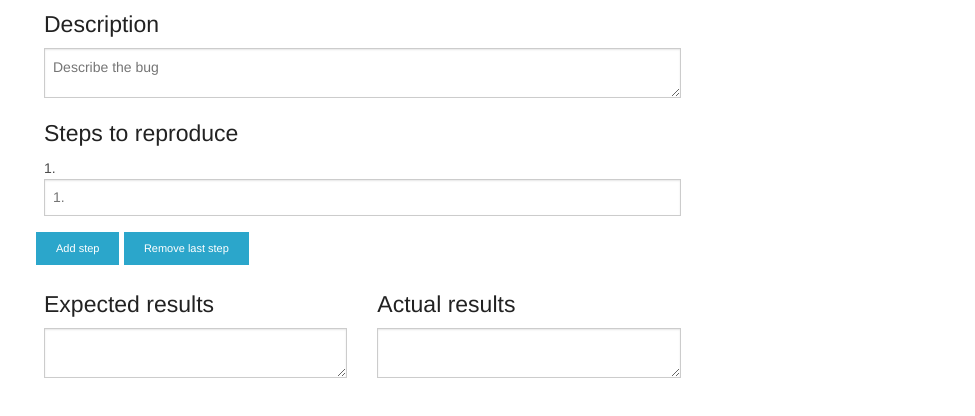
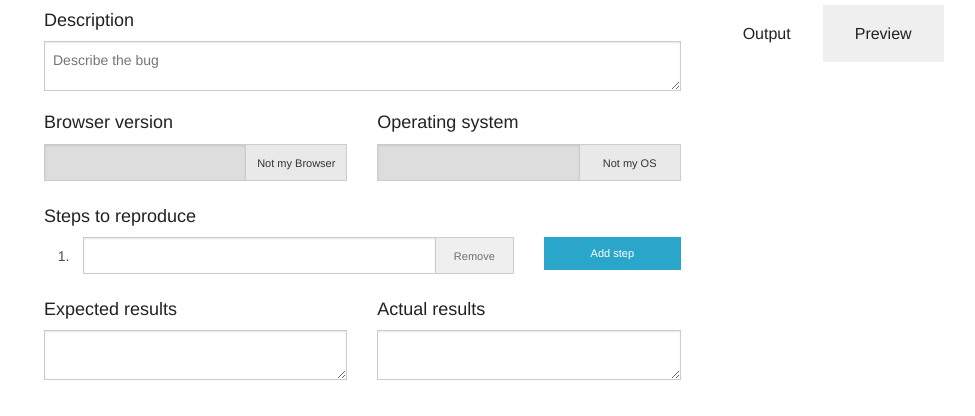
Before and after one commit to tyxchen/BBCode-bug-formatter, a plain HTML site: page index.html in a window 1280 px wide. Shown: the part 68-484 px from the top of the page, without its empty margins (111-1086 px from the left). Drawn offline with nearby package versions, Linux system fonts and the light colour scheme; some packages are replaced by stand-ins of ours; a script that the page names is missing.

Commit message:
Add more sections and fields, CSS

```diff
--- /dev/null
+++ b/css/main.css
@@ -0,0 +1,19 @@
+.step .right {
+  text-align: center;
+}
+button.postfix {
+  padding: 0;
+  border-color: #ccc;
+  border-left: none;
+}
+button.remove-step {
+  transition: 0s linear;
+}
+button.remove-step:hover {
+  color: #fff;
+  background-color: #c60f13;
+  border-color: #9e0c0f;
+}
+button.remove-step[disabled]:hover {
+  border-color: #bababa;
+}
--- a/index.html
+++ b/index.html
@@ -7,6 +7,8 @@
 
   <link href="css/normalize.css" rel="stylesheet">
   <link href="css/foundation.min.css" rel="stylesheet">
+
+  <link href="css/main.css" rel="stylesheet">
 </head>
 <body>
   <div class="row">
@@ -15,37 +17,80 @@
       <form>
         <div class="row">
           <div class="small-12 columns">
-            <h4>Description</h4>
-            <textarea placeholder="Describe the bug"></textarea>
+            <h5>Description</h5>
+            <textarea class="text description" placeholder="Describe the bug"></textarea>
           </div>
         </div>
         <div class="row">
-          <div class="small-12 columns">
-            <h4>Steps to reproduce</h4>
-            <label>1.
-              <input type="text" placeholder="1.">
-            </label>
-            <div class="row">
-              <button class="tiny step-add">Add step</button>
-              <button class="tiny step-remove">Remove last step</button>
+          <div class="large-6 columns">
+            <h5>Browser version</h5>
+            <div class="row collapse">
+              <div class="small-8 columns">
+                <input type="text" class="text browser" disabled>
+              </div>
+              <div class="small-4 columns">
+                <button class="tiny secondary postfix toggle-browser">Not my Browser</button>
+              </div>
+            </div>
+          </div>
+          <div class="large-6 columns">
+            <h5>Operating system</h5>
+            <div class="row collapse">
+              <div class="small-8 columns">
+                <input type="text" class="text os" disabled>
+              </div>
+              <div class="small-4 columns">
+                <button class="tiny secondary postfix toggle-os">Not my OS</button>
+              </div>
             </div>
           </div>
         </div>
         <div class="row">
+          <div class="large-12 columns">
+            <h5>Steps to reproduce</h5>
+          </div>
+          <div class="large-9 columns steps">
+            <div class="row collapse step">
+              <div class="small-1 columns">
+                <label class="right inline">1. </label>
+              </div>
+              <div class="small-9 columns">
+                <input type="text" class="text" data-step="1">
+              </div>
+              <div class="small-2 columns">
+                <button class="tiny secondary postfix remove-step" disabled>Remove</button>
+              </div>
+            </div>
+          </div>
+          <div class="large-3 columns">
+            <button class="tiny expand add-step">Add step</button>
+          </div>
+        </div>
+        <div class="row">
           <div class="large-6 columns">
-            <h4>Expected results</h4>
-            <textarea></textarea>
+            <h5>Expected results</h5>
+            <textarea class="text expected"></textarea>
           </div>
           <div class="large-6 columns">
-            <h4>Actual results</h4>
-            <textarea></textarea>
+            <h5>Actual results</h5>
+            <textarea class="text actual"></textarea>
           </div>
         </div>
 <!--        <button>Generate BBCode</button>-->
       </form>
     </div>
     <div class="large-4 columns">
-      <!-- Insert BBCode output here -->
+      <ul class="tabs" data-tab>
+        <li class="tab-title active"><a href="#output">Output</a></li>
+        <li class="tab-title"><a href="#preview">Preview</a></li>
+      </ul>
+
+      <div class="tabs-content">
+        <div class="content active" id="output">
+          <pre class="output"></pre>
+        </div>
+        <div class="content" id="preview"></div>
+      </div>
     </div>
   </div>
 
@@ -56,7 +101,8 @@
   <script src="//cdnjs.cloudflare.com/ajax/libs/fastclick/1.0.3/fastclick.min.js"></script>
   <script src="js/foundation.min.js"></script>
 
-  <script src="js/bbcode-config.js"></script>
-  <script src="js/bbcode-parser.js"></script>
+  <script src="js/xbbcode.js"></script>
+
+  <script src="js/script.js"></script>
 </body>
 </html>
```
